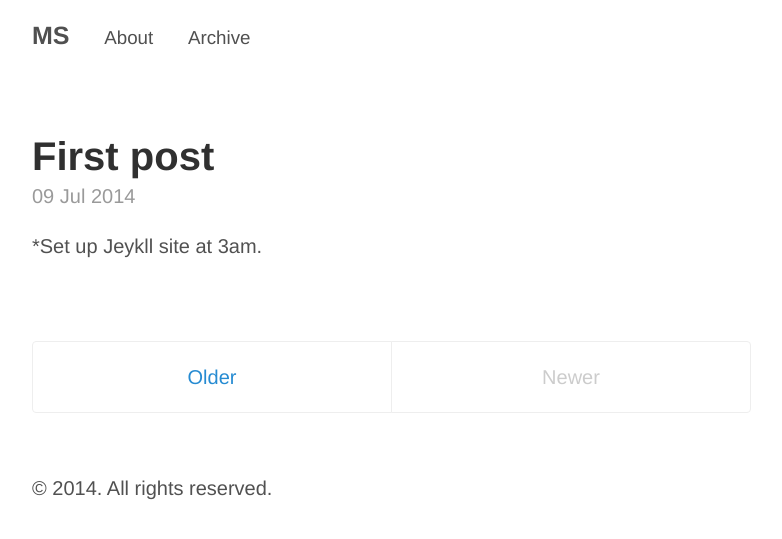
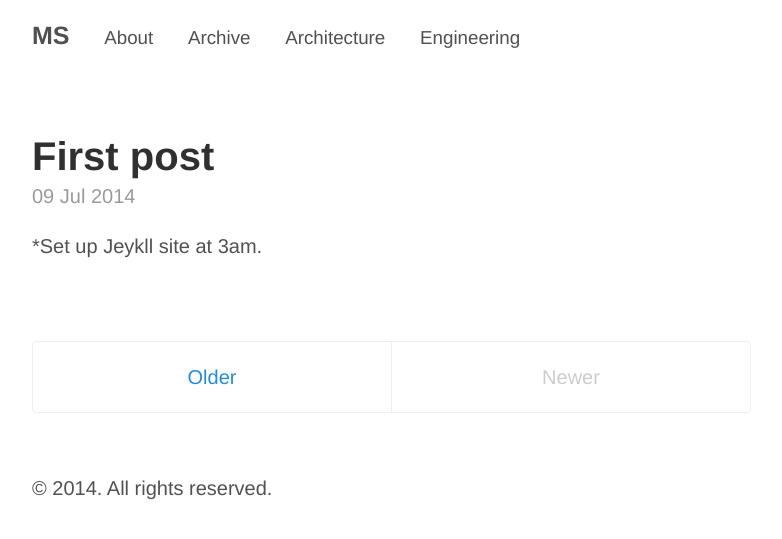
Before and after one commit to somniumm/somniumm.github.io, a Jekyll site: the page built from index.html, in a window 1280 px wide. Shown: the top 539 px of the page, without its empty margins (248-1030 px from the left). Built offline with Jekyll 4.4.1, drawn with Linux system fonts in a browser that asks for light colours; Markdown is read by kramdown in place of the engine named in the settings; the list of posts is cut into pages by our own code.

Commit message:
add config arch nav

```diff
--- a/_config.yml
+++ b/_config.yml
@@ -26,3 +26,5 @@ github:
 pages_list:
   About: '/about'
   Archive: '/archive'
+  Architecture: '/architecture'
+  Engineering: '/engineering'
```
